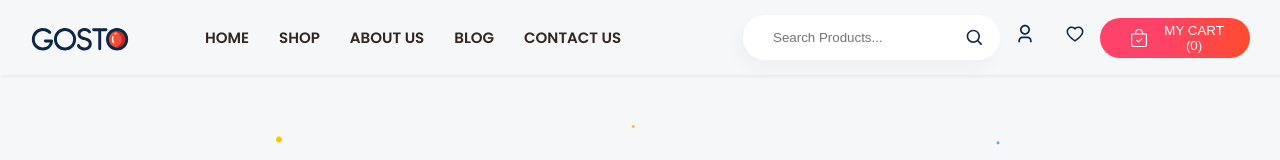
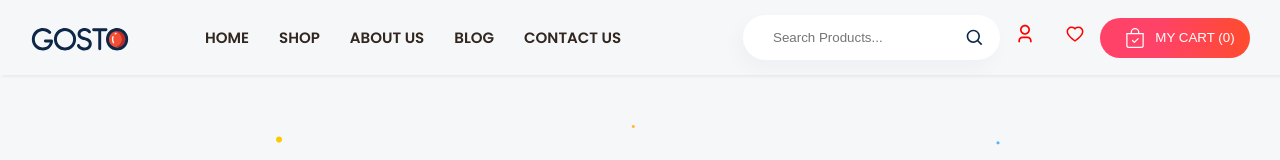
Before and after one commit to Mahamilyas211/Shopping-Cart, a React (Create React App) app: page / in a window 1280 px wide. Shown: the top 160 px of the page. Built offline with nearby package versions, Linux system fonts and the light colour scheme.

Commit message:
Added Product Detail page in Cart Imagies

```diff
--- a/public/index.html
+++ b/public/index.html
@@ -24,7 +24,7 @@
       work correctly both with client-side routing and a non-root public URL.
       Learn how to configure a non-root public URL by running `npm run build`.
     -->
-    <title>React App</title>
+    <title>GostO.com</title>
   </head>
   <body>
     <noscript>You need to enable JavaScript to run this app.</noscript>
--- a/src/App.css
+++ b/src/App.css
@@ -24,24 +24,32 @@
   border: 1px solid #ccc;
   border-radius: 3px;
 }
+.input:hover{
+  border: 1px solid;
+  border-color:blue ;
+  box-shadow: 10px 10px 0px rgba(128, 63, 63, 0.1);
+
+}
 
 .error-message {
   color: red;
   font-size: 12px;
 }
 
-.button {
+.button1 {
+
   display: block;
   margin: 0 auto;
   padding: 10px 20px;
-  background-color: #007bff;
+
+  background-color: #cc3623;
   color: #fff;
   border: none;
-  border-radius: 3px;
+  border-radius: 15px;
   cursor: pointer;
 
 }
-.button:hover {
-  background-color: #0056b3;
+.button1:hover {
+  background-color: #ff5400;
 
 }
--- a/src/components/assets/data/data.js
+++ b/src/components/assets/data/data.js
@@ -357,7 +357,7 @@ export const blog = [
     id: 3,
     date: "October 27, 2021",
     title: "Perfect Quality Reasonable Price for Your",
-    category: "travle",
+    category: "travel",
     cover: "../images/blog/b3.jpg",
   },
   {
--- a/src/components/common/Header.jsx
+++ b/src/components/common/Header.jsx
@@ -10,6 +10,7 @@ import { AiOutlineHeart, AiOutlineMenu, AiOutlineClose, AiOutlineDelete } from "
 import { Link } from 'react-router-dom';
 import { connect, useDispatch, useSelector } from 'react-redux';
 import { DELETE } from '../../controller/action';
+import { hover } from '@testing-library/user-event/dist/hover';
 
 const Header = () => {
     // scroll navbar
@@ -48,6 +49,7 @@ const Header = () => {
     useEffect(() => {
         totals()
     }, [totals])
+    const style = { color: "red" }
     return (
         <>
             <header className='header'>
@@ -77,9 +79,9 @@ const Header = () => {
                         </div>
                         <div className="right_user" >
                             <Link to='/registration'>
-                            <RiUser3Line className='userIcon heIcon' /></Link>
+                            <RiUser3Line className='userIcon heIcon' style={style} /></Link>
 
-                            <AiOutlineHeart className='userIcon heIcon' />
+                            <AiOutlineHeart className='userIcon heIcon' style={style} />
                         </div>
                         <div className="right_card">
                             <button className='button' onClick={() => setCartList(!cartList)}>
--- a/src/components/home/pages/Pages.jsx
+++ b/src/components/home/pages/Pages.jsx
@@ -23,6 +23,7 @@ const Pages = () => {
           <Route exact path='/cart/:id'>
             <Details />
           </Route>
+
           <Route exact path='/registration'>
             <Registration /> {/* Add the registration page route */}
           </Route>
--- a/src/components/home/product/Product.jsx
+++ b/src/components/home/product/Product.jsx
@@ -2,6 +2,7 @@ import React, { useState } from 'react'
 import Heading from '../../common/Heading'
 import ProductItems from './ProductItems'
 import { products } from '../../assets/data/data'
+import { Link } from 'react-router-dom'
 
 export const Product = () => {
     const [data, setdata] = useState(products)
@@ -11,7 +12,8 @@ export const Product = () => {
         <div className="container">
            <Heading title='Trending Products' desc='Check the hottest designs of the week. These rising stars are worth your attention.' />
 
-           <ProductItems data={data} />
+           <ProductItems data={data}  />
+
             </div>
             </div>
             </>
--- a/src/components/home/registration/Registration.jsx
+++ b/src/components/home/registration/Registration.jsx
@@ -84,7 +84,7 @@ const Registration = () => {
       />
       <span className="error-message">{formik.errors.password}</span>
     </div>
-    <button type="submit" className="button">
+    <button type="submit" className="button1">
       Signup
     </button>
   </form>
--- a/src/style/main.scss
+++ b/src/style/main.scss
@@ -25,6 +25,8 @@ a {
     color: $primary;
   }
 }
+
+
 input,
 button,
 li {
@@ -149,6 +151,7 @@ footer {
   text-align: center;
   @include pa_ma($xl-2, $large 0 0 0);
   background: $dark;
+
   p {
     color: $light;
   }
```
Also changed, not shown: public/images/logo.png (deleted), 1 other file (tests, documents, lock files or other folders).
